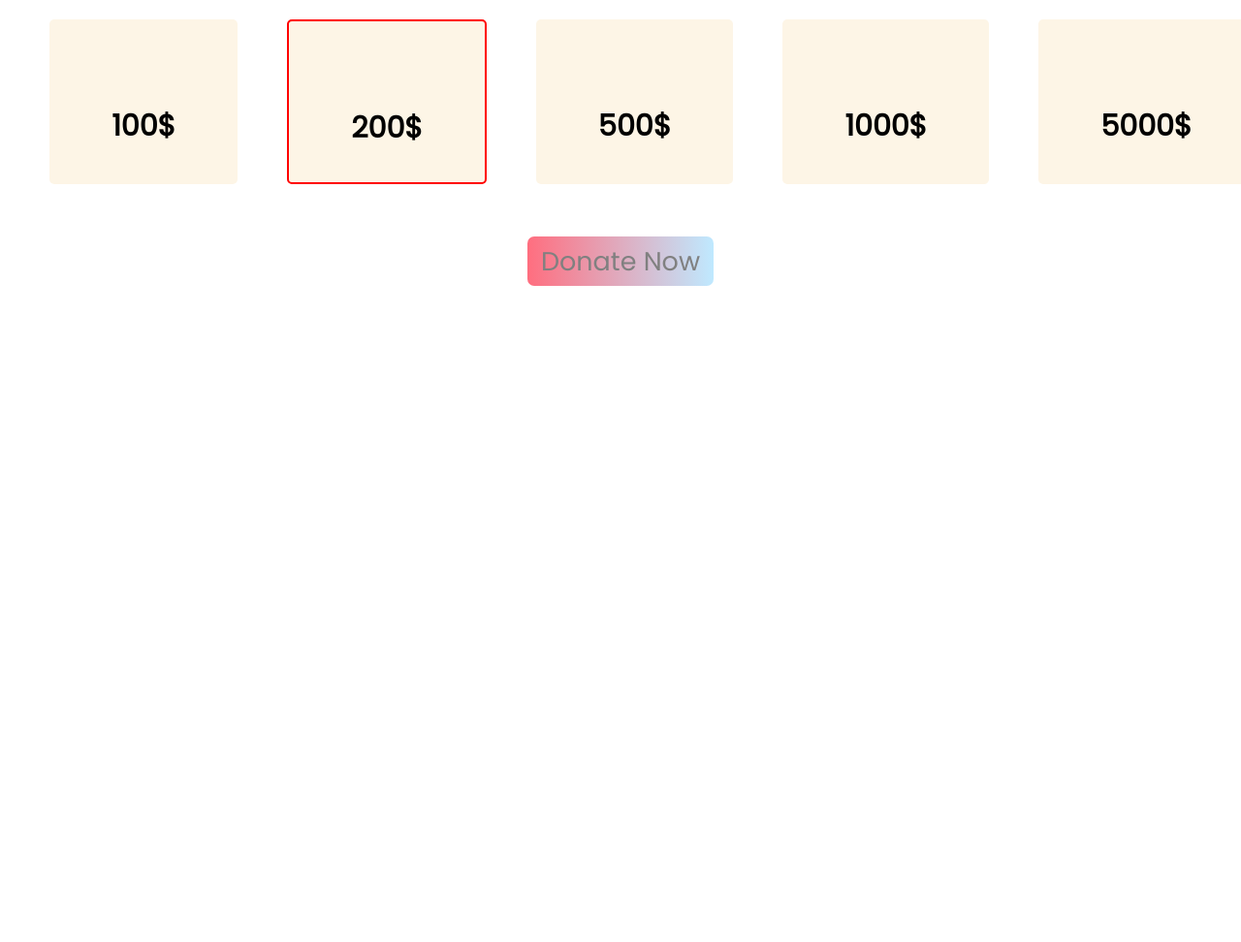
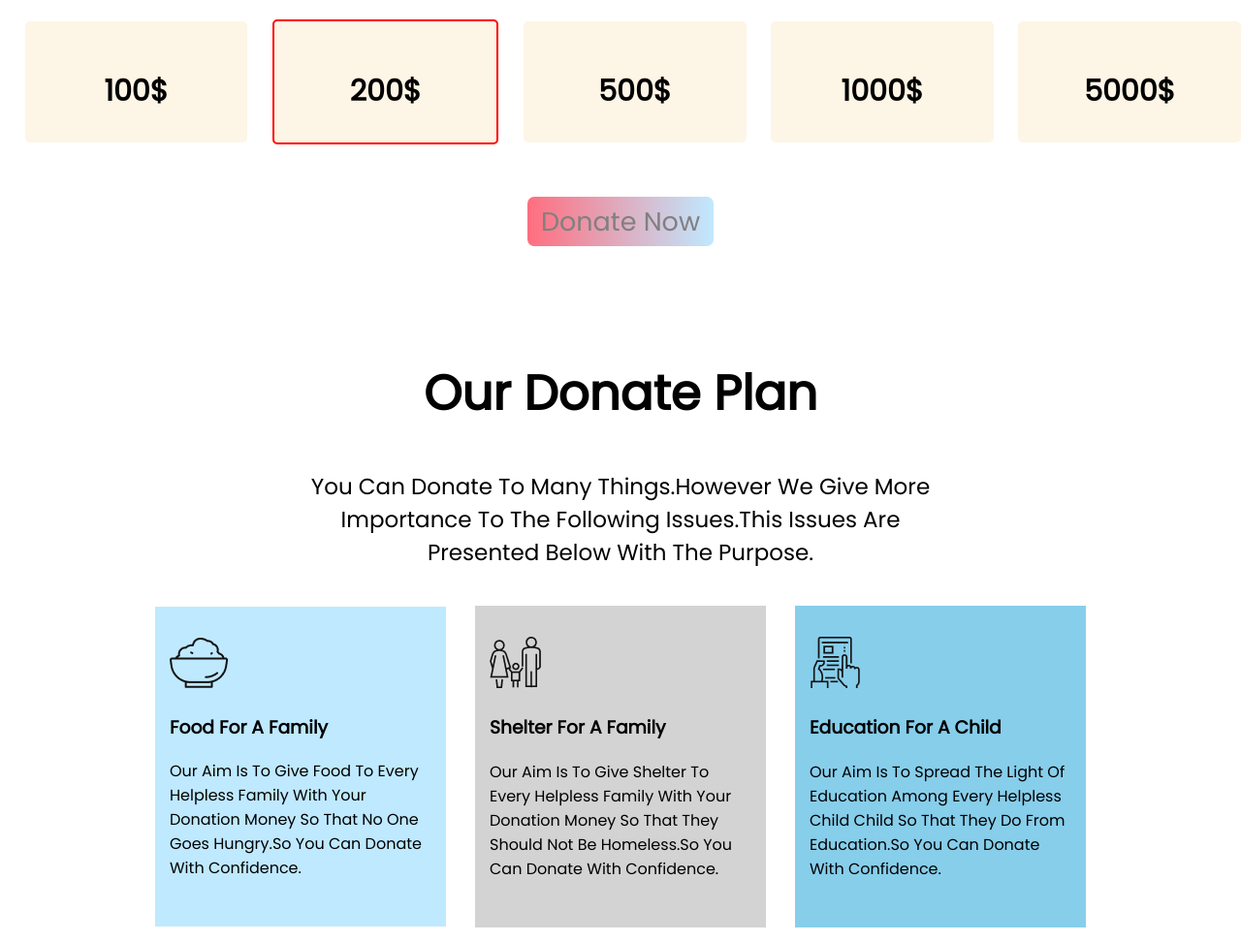
Before and after one commit to Ather1230/Donate-website, a plain HTML site: page index.html in a window 1280 px wide. Shown: the part 1082-2054 px from the top of the page at 97% size. Before the commit the page ends 1377 px from the top, so only its background shows below. Drawn offline with Linux system fonts and the light colour scheme.

Commit message:
donate sector

```diff
--- a/index.html
+++ b/index.html
@@ -47,6 +47,33 @@
             <a href="#">Donate Now</a>
          </div>
     </section>
+    <section class="donate-plan">
+        <div class="donate-text">
+        <h2>our donate plan</h2>
+        <p>you can donate to many things.However we give more importance to the following issues.This issues are presented below with the purpose.</p>
+        </div>
+        <div class="donate-sector-container">
+            <div id="food" class="donate-sector">
+            <img src="icons/food.png" alt="">
+            <h3>food for a family</h3>
+            <p>our aim is to give food to every helpless family with your donation money so that no one goes hungry.So you can donate with confidence.</p>
+            </div>
+
+            <div id="shelter" class="donate-sector">
+            <img src="icons/shelter.png" alt="">
+            <h3>Shelter for a family</h3>
+            <p>our aim is to give shelter to every helpless family with your donation money so that they should not be homeless.So you can donate with confidence.</p>
+            </div>
+            <div id="education" class="donate-sector">
+            <img src="icons/Frame-1.png" alt="">
+            <h3>Education for a child</h3>
+            <p>our aim is to spread the light of education among every helpless child child so that they do  from education.So you can donate with confidence.</p>
+            </div>
+
+
+        </div>
+
+    </section>
 
 </body>
 </html>
--- a/style.css
+++ b/style.css
@@ -51,13 +51,17 @@ body{
 }
 .donate-amount-list{
     display: flex;
-    height: 180px;
+    justify-content:space-evenly;
+    align-items: center;
+    width: 100%;
+    margin: auto;
 }
 .donate-amount{
     width: 35%;
-    margin-left: 4%;
-    padding: 5%;
+    margin-left: 2%;
+    padding: 2%;
     margin-bottom: 10px;
+    text-align: center;
 
 }
 .div-all{
@@ -84,6 +88,29 @@ body{
     width: 50%;
     margin-left: 25%;
     text-align: center;
-
+    margin-bottom:120px ;
+}
+.donate-sector-container{
+    display: flex;
+    box-sizing: border-box;
+    justify-content: center;
+    align-items: center;
+    /* padding: 2px 5px; */
+}
+.donate-sector{
+    width: 300px;
+    margin: 15px;
+    box-sizing: border-box;
+    /* background-color: aqua; */
+    padding: 32px 15px;
 
 }
+#food{
+    background-color: #bfe9ff;
+}
+#shelter{
+    background-color:lightgray;
+}
+#education{
+    background-color:skyblue;
+}
```
